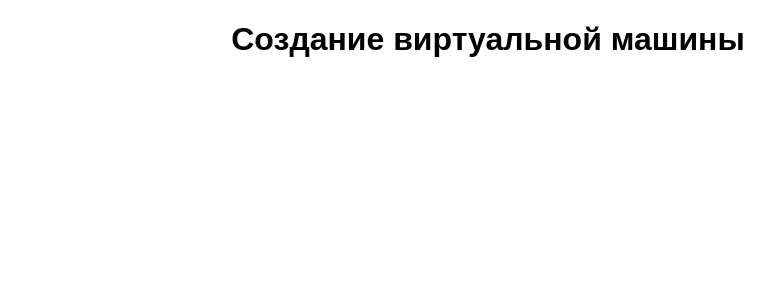
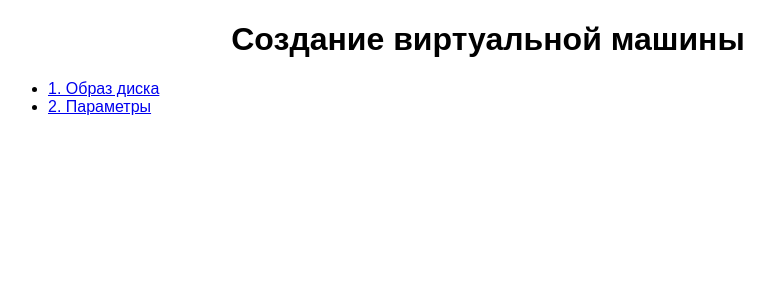
Before and after one commit to andrewosipov/croc, a React (Create React App) app: page / in a window 1280 px wide. Shown: the top 300 px of the page, without its empty margins (152-926 px from the left). Built offline with nearby package versions, Linux system fonts and the light colour scheme.

Commit message:
add links to stepper

```diff
--- a/src/components/Stepper.js
+++ b/src/components/Stepper.js
@@ -1,4 +1,5 @@
 import React, {Component} from 'react';
+import {NavLink} from 'react-router-dom';
 import PropTypes from 'prop-types';
 
 class Stepper extends Component {
@@ -6,9 +7,10 @@ class Stepper extends Component {
 
     render() {
         return (
-            <div className="stepper">
-
-            </div>
+            <ul className="stepper">
+               <li><NavLink to="/step1" activeClassName="active">1. Образ диска</NavLink></li>
+                <li><NavLink to="/step2" activeClassName="active">2. Параметры</NavLink></li>
+            </ul>
         );
     }
 }
```
